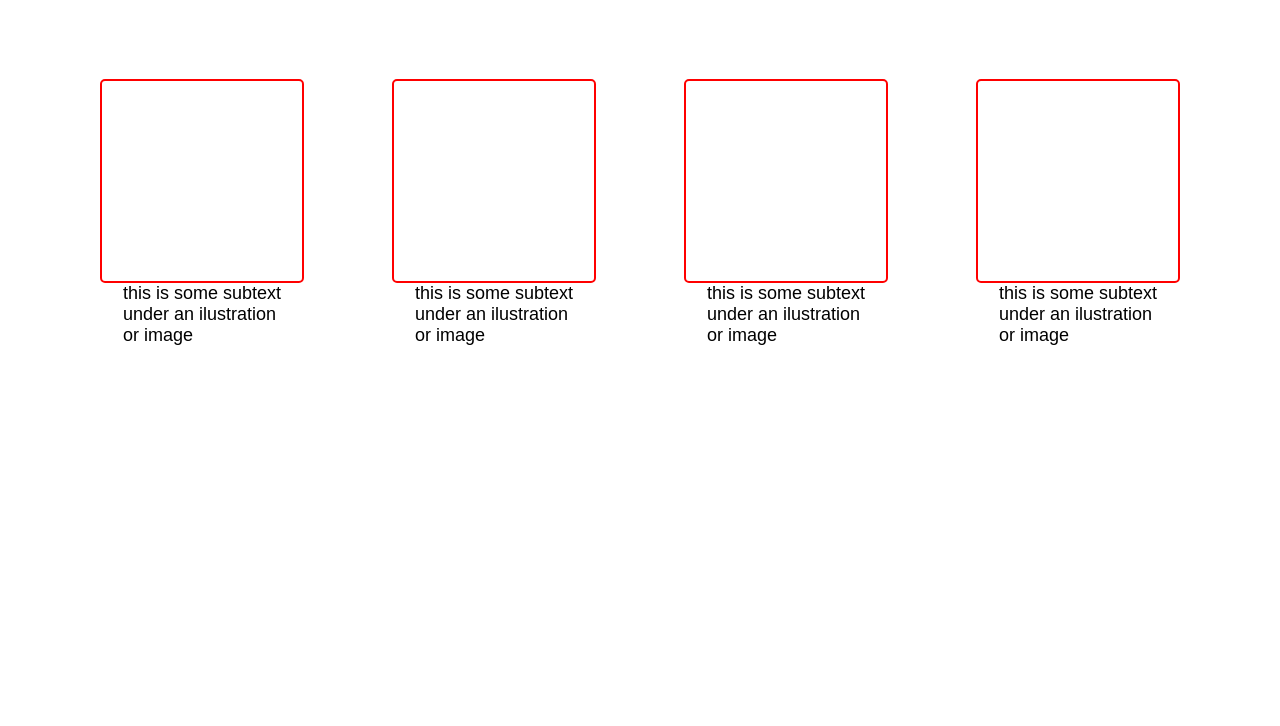
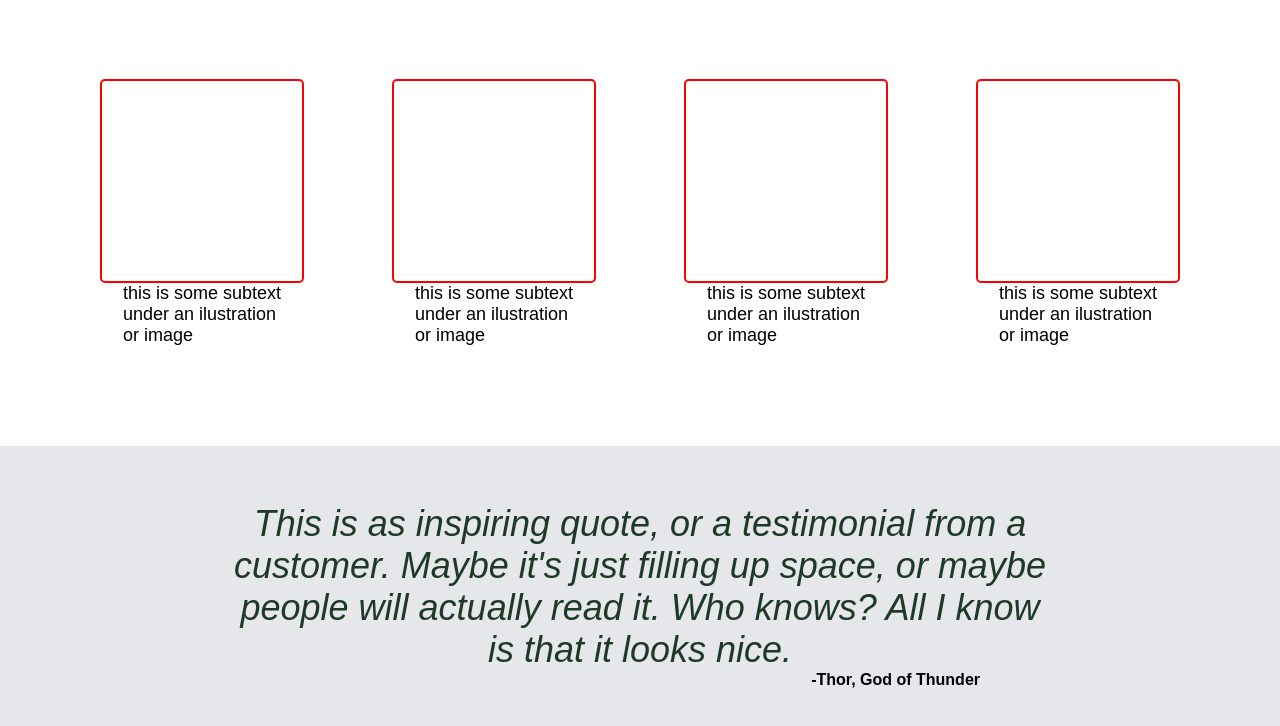
Before and after one commit to eagles447/landing-page-1, a plain HTML site: page index.html in a window 1280 px wide. Shown: the part 604-1330 px from the top of the page. Before the commit the page ends 1050 px from the top, so only its background shows below. Drawn offline with Linux system fonts and the light colour scheme.

Commit message:
finish third section

```diff
--- a/index.html
+++ b/index.html
@@ -68,6 +68,20 @@
 
 </div>
 
+<div class="third-section">
+    <p class="p-third">
+        This is as inspiring quote, or a testimonial from a <br>customer.  Maybe it's just filling up space, or maybe<br> people will actually read it.  Who knows? All I know<br> is that it looks nice.
+    </p>
+
+    <div class="thor-div">
+
+    <p class="thor"><strong>-Thor, God of Thunder</strong></p>
+
+    </div>
+
+</div>
+
+
 
 </body>
 </html>
--- a/style.css
+++ b/style.css
@@ -121,3 +121,28 @@ h2{
     justify-content: center;
     font-size: 18px;
 }
+/*end of second section*/
+
+.third-section{
+
+    display: flex;
+    background-color: #E5E7EB;
+    min-height: 300px;
+    display: flex;
+    justify-content: center;
+    flex-direction: column;
+}
+
+.p-third{
+    font-size: 36px;
+    font-style: italic;
+    font-weight: lighter;
+    color: #1F3927;
+    text-align: center;
+}
+
+.thor-div{
+    display: flex;
+    justify-content: flex-end;
+    margin-right: 300px;
+}
```
